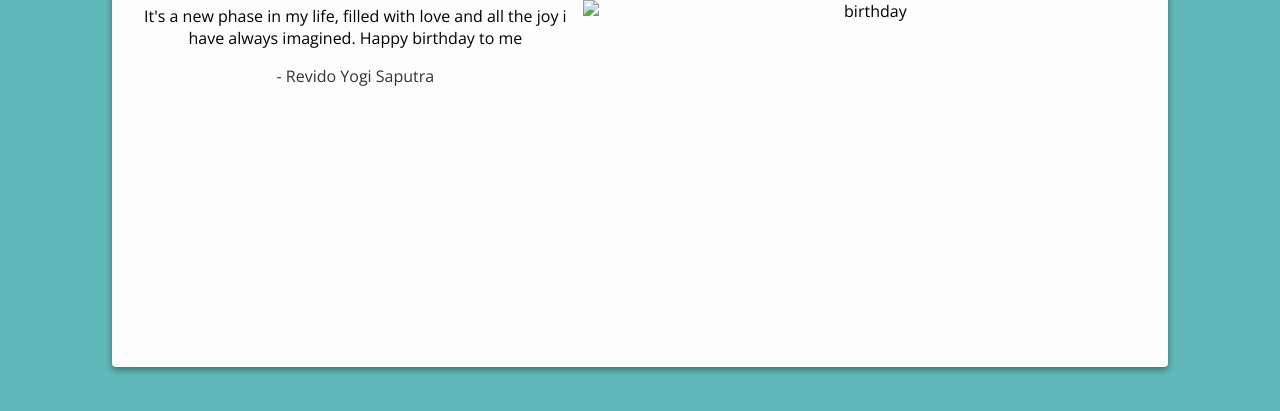
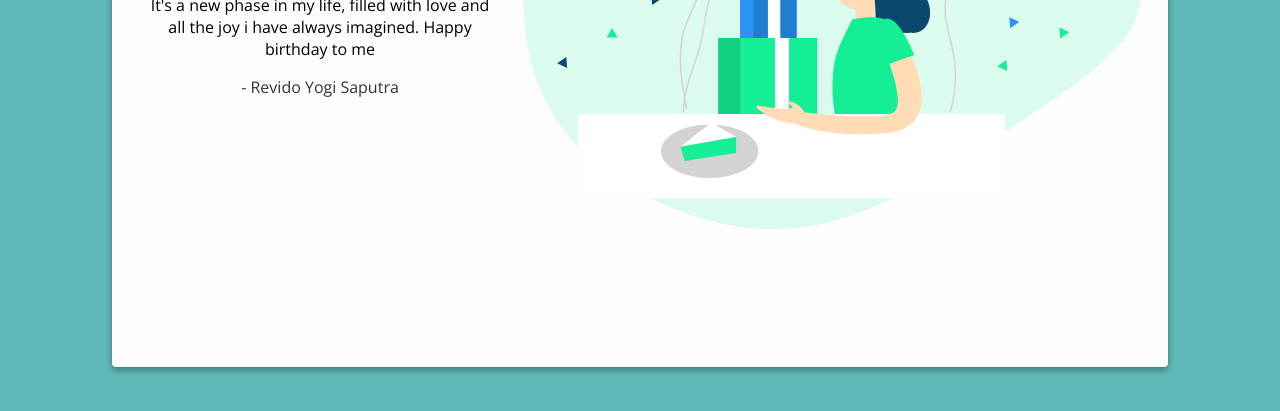
Before and after one commit to revidoys/revidoys.github.io, a plain HTML site: page index.html in a window 1280 px wide. Shown: the part 389-800 px from the top of the page. Drawn offline with nearby package versions, Linux system fonts and the light colour scheme.

Commit message:
mengubah code

```diff
--- a/index.html
+++ b/index.html
@@ -11,7 +11,7 @@
 </head>
 <body>
   <div class="card">
-    <img src="./birthday.jpg" alt="birthday" class="birthday">
+    <img src="./birthday.svg" alt="birthday" class="birthday">
     <div class="text">
       <h1>Happy Birthday To Me!</h1>
       <p>It's a new phase in my life, filled with love and all the joy i have always imagined. Happy birthday to me</p>
```
